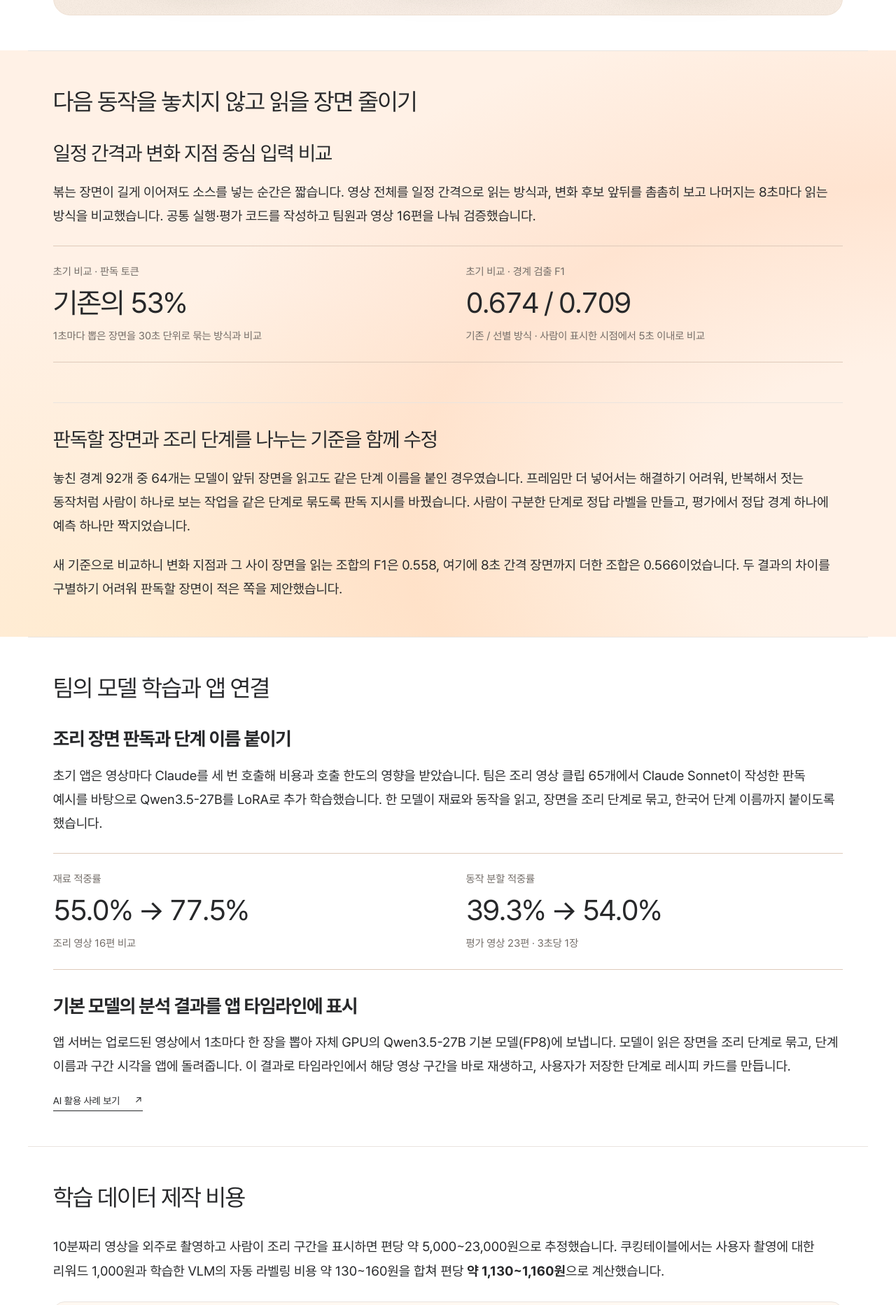
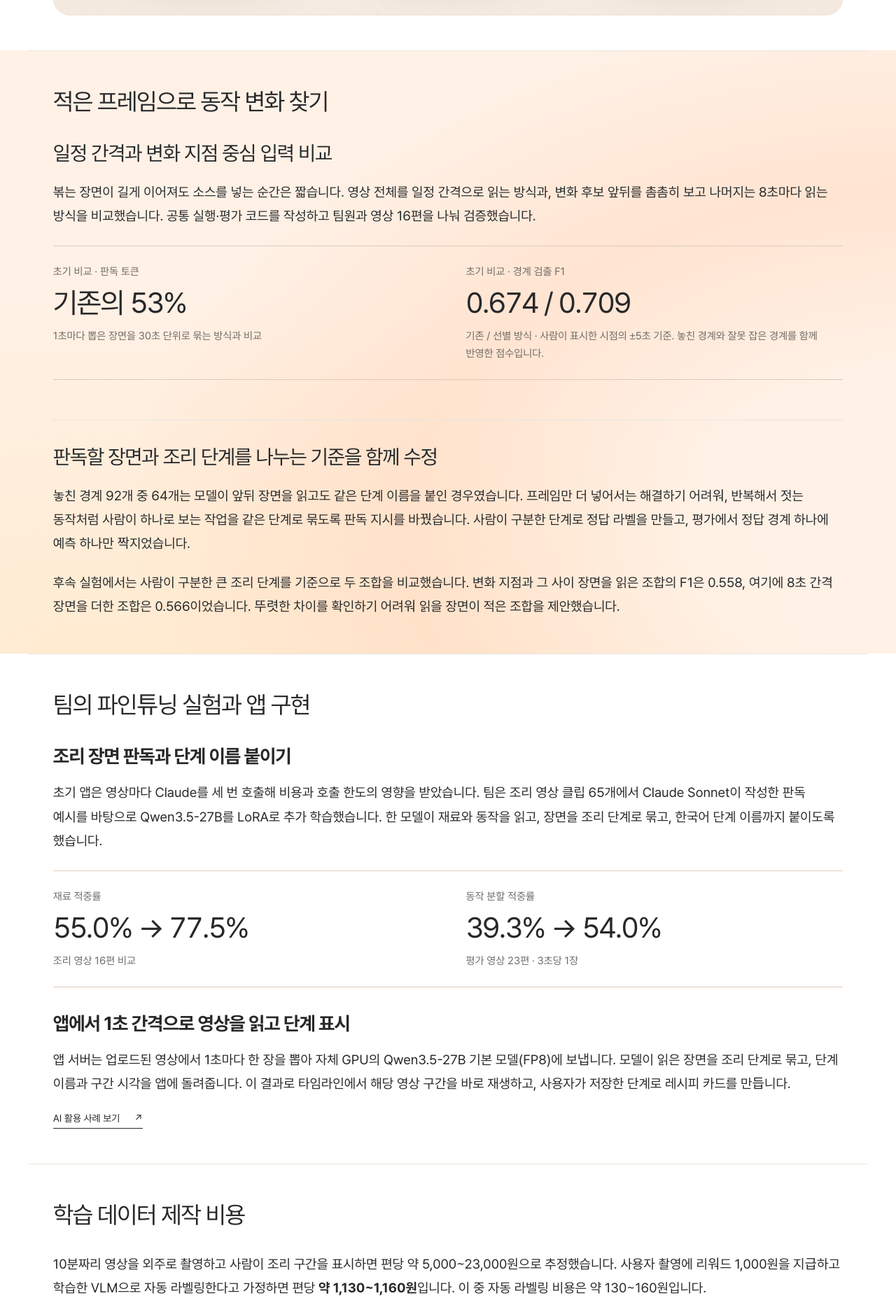
Before and after one commit to durian98/durian98.github.io, a plain HTML site: page vlm.html in a window 1280 px wide. Shown: the part 1688-3553 px from the top of the page at 70% size. Drawn offline with Linux system fonts and the light colour scheme.

Commit message:
Clarify portfolio troubleshooting and project scope

```diff
--- a/vlm.html
+++ b/vlm.html
@@ -91,26 +91,26 @@
 </section>
 <div class="chapter-band chapter-band--product">
 <section class="content-section wrap" id="contribution">
-  <div class="section-side"><h2>다음 동작을 놓치지 않고 읽을 장면 줄이기</h2></div>
+  <div class="section-side"><h2>적은 프레임으로 동작 변화 찾기</h2></div>
   <div class="section-body">
     <article class="ai-use-entry" id="methods">
       <h3>일정 간격과 변화 지점 중심 입력 비교</h3>
       <p>볶는 장면이 길게 이어져도 소스를 넣는 순간은 짧습니다. 영상 전체를 일정 간격으로 읽는 방식과, 변화 후보 앞뒤를 촘촘히 보고 나머지는 8초마다 읽는 방식을 비교했습니다. 공통 실행·평가 코드를 작성하고 팀원과 영상 16편을 나눠 검증했습니다.</p>
       <dl class="metric-pair recipick-results">
         <div><dt>초기 비교 · 판독 토큰</dt><dd class="metric-number">기존의 53%</dd><dd class="recipick-metric-note">1초마다 뽑은 장면을 30초 단위로 묶는 방식과 비교</dd></div>
-        <div><dt>초기 비교 · 경계 검출 F1</dt><dd class="metric-number">0.674 / 0.709</dd><dd class="recipick-metric-note">기존 / 선별 방식 · 사람이 표시한 시점에서 5초 이내로 비교</dd></div>
+        <div><dt>초기 비교 · 경계 검출 F1</dt><dd class="metric-number">0.674 / 0.709</dd><dd class="recipick-metric-note">기존 / 선별 방식 · 사람이 표시한 시점의 ±5초 기준. 놓친 경계와 잘못 잡은 경계를 함께 반영한 점수입니다.</dd></div>
       </dl>
     </article>
     <article class="ai-use-entry">
       <h3>판독할 장면과 조리 단계를 나누는 기준을 함께 수정</h3>
       <p>놓친 경계 92개 중 64개는 모델이 앞뒤 장면을 읽고도 같은 단계 이름을 붙인 경우였습니다. 프레임만 더 넣어서는 해결하기 어려워, 반복해서 젓는 동작처럼 사람이 하나로 보는 작업을 같은 단계로 묶도록 판독 지시를 바꿨습니다. 사람이 구분한 단계로 정답 라벨을 만들고, 평가에서 정답 경계 하나에 예측 하나만 짝지었습니다.</p>
-      <p>새 기준으로 비교하니 변화 지점과 그 사이 장면을 읽는 조합의 F1은 0.558, 여기에 8초 간격 장면까지 더한 조합은 0.566이었습니다. 두 결과의 차이를 구별하기 어려워 판독할 장면이 적은 쪽을 제안했습니다.</p>
+      <p>후속 실험에서는 사람이 구분한 큰 조리 단계를 기준으로 두 조합을 비교했습니다. 변화 지점과 그 사이 장면을 읽은 조합의 F1은 0.558, 여기에 8초 간격 장면을 더한 조합은 0.566이었습니다. 뚜렷한 차이를 확인하기 어려워 읽을 장면이 적은 조합을 제안했습니다.</p>
     </article>
   </div>
 </section>
 </div>
 <section class="content-section wrap" id="fine-tuning">
-  <div class="section-side"><h2>팀의 모델 학습과 앱 연결</h2></div>
+  <div class="section-side"><h2>팀의 파인튜닝 실험과 앱 구현</h2></div>
   <div class="section-body">
     <article class="reflection-entry">
       <h3>조리 장면 판독과 단계 이름 붙이기</h3>
@@ -121,7 +121,7 @@
       </dl>
     </article>
     <article class="reflection-entry" id="outcome">
-      <h3>기본 모델의 분석 결과를 앱 타임라인에 표시</h3>
+      <h3>앱에서 1초 간격으로 영상을 읽고 단계 표시</h3>
       <p>앱 서버는 업로드된 영상에서 1초마다 한 장을 뽑아 자체 GPU의 Qwen3.5-27B 기본 모델(FP8)에 보냅니다. 모델이 읽은 장면을 조리 단계로 묶고, 단계 이름과 구간 시각을 앱에 돌려줍니다. 이 결과로 타임라인에서 해당 영상 구간을 바로 재생하고, 사용자가 저장한 단계로 레시피 카드를 만듭니다.</p>
     </article>
     <a class="text-link" href="ai.html#vlm-research">AI 활용 사례 보기 <span aria-hidden="true">↗</span></a>
@@ -130,7 +130,7 @@
 <section class="content-section wrap" id="labeling-cost">
   <div class="section-side"><h2>학습 데이터 제작 비용</h2></div>
   <div class="section-body">
-    <p>10분짜리 영상을 외주로 촬영하고 사람이 조리 구간을 표시하면 편당 약 5,000~23,000원으로 추정했습니다. 쿠킹테이블에서는 사용자 촬영에 대한 리워드 1,000원과 학습한 VLM의 자동 라벨링 비용 약 130~160원을 합쳐 편당 <strong>약 1,130~1,160원</strong>으로 계산했습니다.</p>
+    <p>10분짜리 영상을 외주로 촬영하고 사람이 조리 구간을 표시하면 편당 약 5,000~23,000원으로 추정했습니다. 사용자 촬영에 리워드 1,000원을 지급하고 학습한 VLM으로 자동 라벨링한다고 가정하면 편당 <strong>약 1,130~1,160원</strong>입니다. 이 중 자동 라벨링 비용은 약 130~160원입니다.</p>
     <figure class="portfolio-evidence">
       <figcaption>조리 영상 10분 한 편의 수집·라벨링 비용 <small>편당 추정치 · 관리 및 검수 비용 제외</small></figcaption>
       <ul class="comparison-chart">
```
Also changed, not shown: about.html (+1 -1 lines), bbiyong.html (+2 -2 lines), gabolle.html (+3 -3 lines), index.html (+1 -1 lines).
